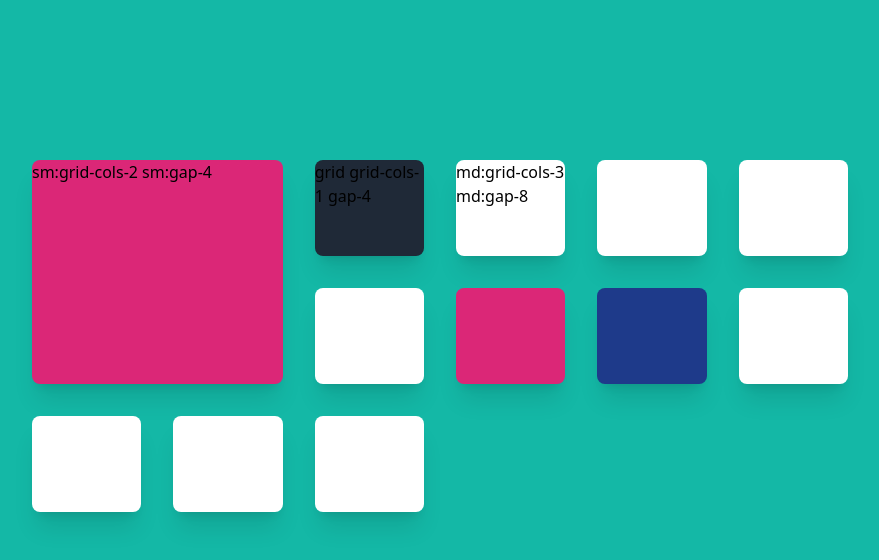
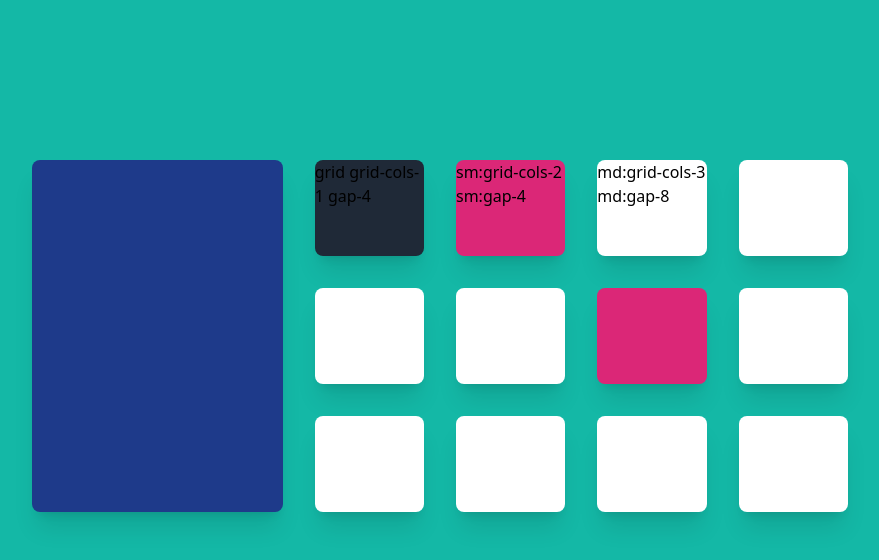
Before and after one commit to PatouVIDEGNON/TailwindCss, a React (Vite) app: page / in a window 1280 px wide. Shown: the top 560 px of the page, without its empty margins (200-1079 px from the left). Built offline with nearby package versions, Linux system fonts and the light colour scheme.

Commit message:
grid avec un sideBar

```diff
--- a/src/App.jsx
+++ b/src/App.jsx
@@ -7,16 +7,18 @@ function App() {
   return(
 <div className="min-h-screen flex items-center bg-teal-500">
   <div className="flex-1  max-w-4xl mx-auto p-10">
+
   <ul className="grid grid-rows-4 grid-cols-6 gap-8 grid-flow-row">
             <li className="  bg-gray-800 rounded-lg shadow-xl "><div className="h-24"> grid grid-cols-1 gap-4  </div></li>
-            <li className=" col-start-1 row-start-1 row-span-2 col-span-2 bg-pink-600 rounded-lg shadow-xl"><div className="h-24">sm:grid-cols-2 sm:gap-4 </div></li>
+            <li className=" bg-pink-600 rounded-lg shadow-xl"><div className="h-24">sm:grid-cols-2 sm:gap-4 </div></li>
             <li className="  bg-white rounded-lg shadow-xl"><div className="h-24">md:grid-cols-3 md:gap-8</div></li>
             <li className="  bg-white rounded-lg shadow-xl"><div className="h-24"></div></li>
             <li className="  bg-white rounded-lg shadow-xl"><div className="h-24"></div></li>
             <li className="  bg-white rounded-lg shadow-xl"><div className="h-24"></div></li>
             <li className="  bg-pink-600 rounded-lg shadow-xl"><div className="h-24"></div></li>
-            <li className="  bg-blue-900 rounded-lg shadow-xl"><div className="h-24"></div></li>
+            <li className=" lg:col-start-1 lg:row-start-1 lg:row-span-3 lg:col-span-2 bg-blue-900 rounded-lg shadow-xl"><div className="h-24"></div></li>
             <li className=" bg-white rounded-lg shadow-xl"><div className="h-24"></div></li>
+            <li className="  bg-white rounded-lg shadow-xl"><div className="h-24"></div></li>
             <li className="  bg-white rounded-lg shadow-xl"><div className="h-24"></div></li>
             <li className="  bg-white rounded-lg shadow-xl"><div className="h-24"></div></li>
             <li className="  bg-white rounded-lg shadow-xl"><div className="h-24"></div></li>
```
